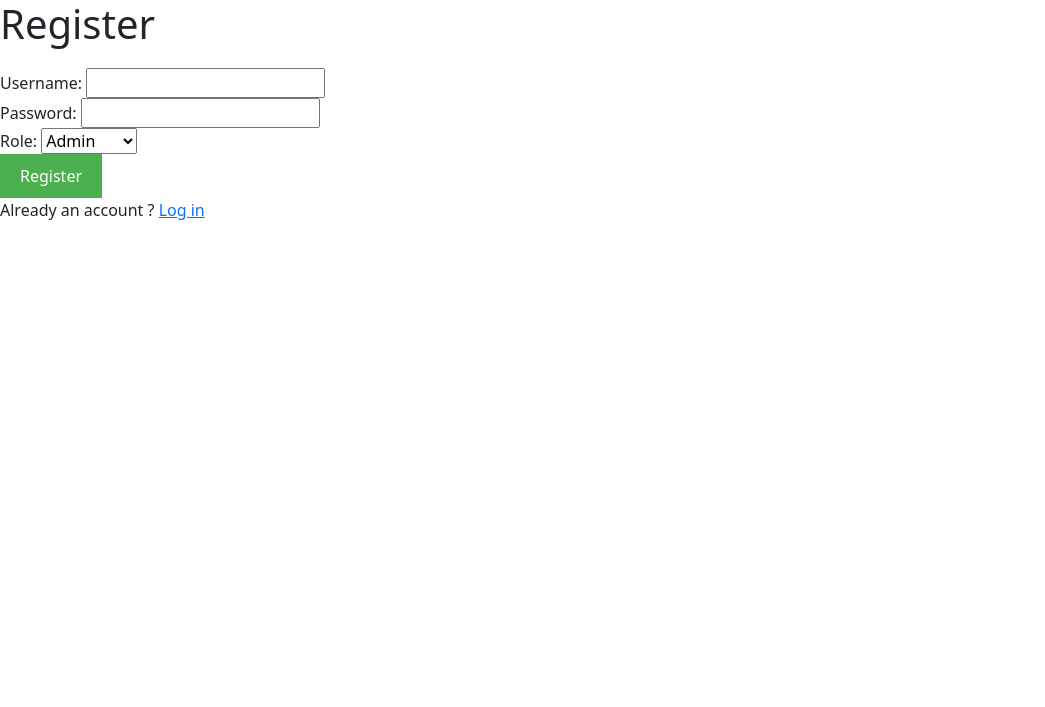
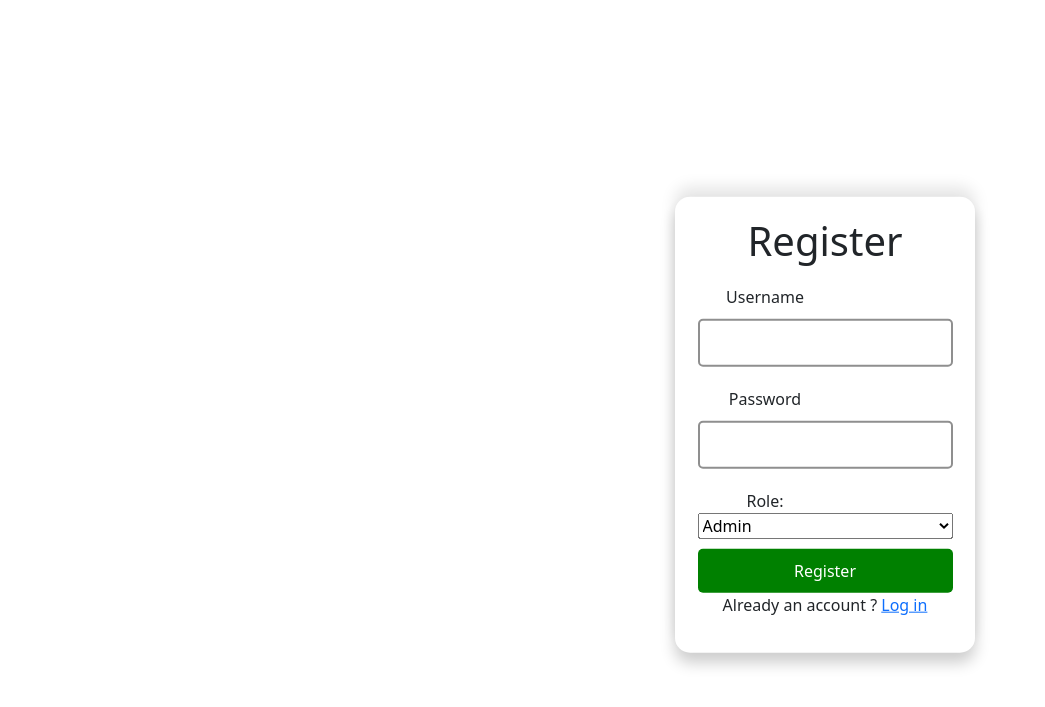
Before and after one commit to Siemens-Vr/AttendenceApp, a Flask app: page /auth/register in a window 1280 px wide. Shown: the top 707 px of the page, without its empty margins (0-1045 px from the left). Run offline with Flask 3, Linux system fonts and the light colour scheme; some libraries are stand-ins or nearby versions.

Commit message:
Finale version esthetic and ni Ips

```diff
--- a/app.py
+++ b/app.py
@@ -78,10 +78,10 @@
             config_data = json.load(file)
             app.config.update(config_data)
 
-    @app.before_request
-    def restrict_ip():
-        if not is_ip_allowed():
-            abort(403)
+    #@app.before_request
+    #def restrict_ip():
+        #if not is_ip_allowed():
+        #    abort(403)
 
     # Configurez les routes
     configure_routes(main_blueprint, mongo)
--- a/static/style.css
+++ b/static/style.css
@@ -3,6 +3,64 @@
     margin: 20px;
 }
 
+.form {
+    display: flex ;
+    justify-content: center;
+    align-items: center;
+    margin-top: 200px;
+    width: 300px;
+    padding: 20px;
+    border-radius: 15px;
+    background: white;
+    box-shadow: 0 10px 15px rgba(0, 0, 0, 0.2), 0 -10px 15px rgba(0, 0, 0, 0.1);
+    text-align: center;
+    position: relative;
+    animation: float 3s infinite ease-in-out;
+    margin-left: 675px;
+}
+@keyframes float {
+    0%, 100% {
+        transform: translateY(0);
+    }
+    50% {
+        transform: translateY(-10px);
+    }
+}
+
+.form form {
+    display: flex;
+    flex-direction: column;
+    gap: 10px;
+}
+.form button {
+    width: 100%;
+    padding: 10px;
+    background: green;
+    color: white;
+    border: none;
+    border-radius: 5px;
+    cursor: pointer;
+    font-size: 16px;
+}
+.form button:hover {
+    background: rgb(47, 255, 64);
+}
+.divInput{
+    display: flex;
+    flex-direction: column;
+
+
+}
+.divInput input {
+    width: 100%;
+    padding: 10px;
+    margin: 10px 0;
+    border: 2px solid #8f8f8f;
+    border-radius: 5px;
+}
+.divInput label {
+    margin-left: -120px;
+}
 h1, h2 {
     color: #333;
 }
--- a/templates/register.html
+++ b/templates/register.html
@@ -7,20 +7,26 @@
     <link href="https://cdn.jsdelivr.net/npm/bootstrap@5.3.0-alpha1/dist/css/bootstrap.min.css" rel="stylesheet">
 </head>
 <body>
+    <div class="form">
+        <div>
             <h1>Register</h1>
             <form method="POST" action="{{ url_for('auth.register') }}">
-        <label for="username">Username:</label>
+                <div class="divInput">
+                    <label for="username">Username</label>
                     <input type="text" name="username" id="username" required>
-        <br>
-        <label for="password">Password:</label>
+                </div>
+
+                <div class="divInput">
+                    <label for="password">Password</label>
                     <input type="password" name="password" id="password" required>
-        <br>
+                </div>
+                <div class="divInput">
                     <label for="role">Role:</label>
                     <select name="role" id="role">
                         <option value="admin">Admin</option>
                         <option value="employee">Employee</option>
                     </select>
-        <br>
+                </div>
                 <button type="submit">Register</button>
             </form>
 
```
Also changed, not shown: templates/login.html (+17 -5 lines). Lines whose indentation alone changed are shown as unchanged.
